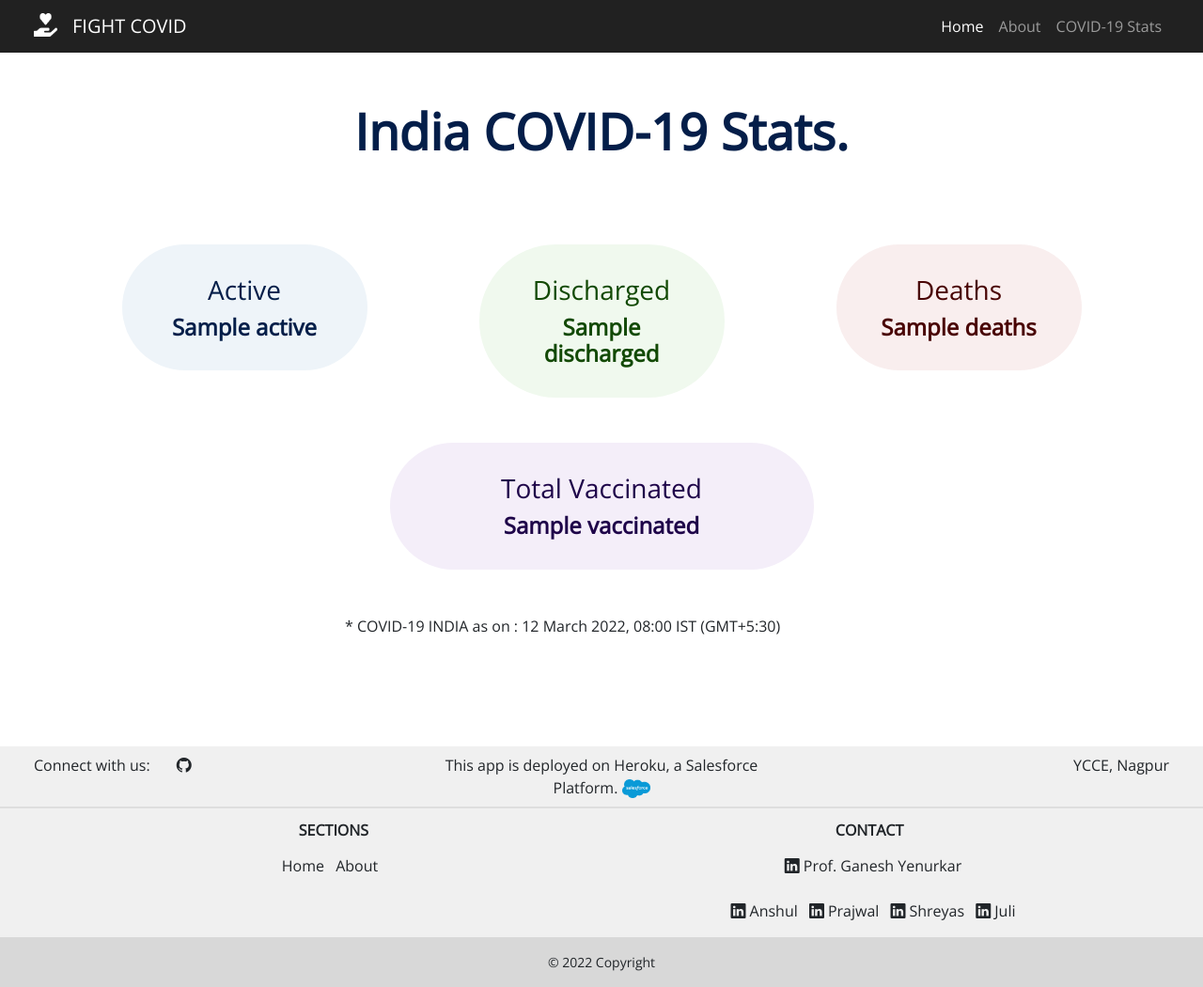
After one commit to anshulhedau10/fyp, a Flask app: template templates/covid_stats.html in a window 1280 px wide. The commit adds this page. Shown: the whole page at 94% size. Run offline with Flask 2, Linux system fonts and the light colour scheme; the template is opened without the code that fills it: most values are stand-ins (such as "Sample title", 1, 10 or a date in 2020); parts of the project's set-up code (start-up, migrations or seed data) failed here and were passed over; some libraries are stand-ins or nearby versions.

Commit message:
Added individual form & covid stats page

```diff
--- a/app.py
+++ b/app.py
@@ -10,6 +10,8 @@ from flask_mail import Mail, Message
 import pickle
 from pathlib import Path
 import threading
+import requests
+import bs4
 
 base_path = Path(__file__)
 
@@ -111,6 +113,43 @@ def downloadcsv():
     except:
         return 'csv file format is not available!'
 
+@app.route('/covid_stats') #display covid stats
+def covid_stats():
+    active, discharged, deaths, vaccinated, updatedOn = '', '', '', '', ''
+
+    URL = 'https://www.mohfw.gov.in/'
+    response = requests.get(URL).content
+    soup = bs4.BeautifulSoup(response, 'html.parser')
+
+    stats_section = soup.findAll('section', {'id':'site-dashboard'})
+    strong_list = stats_section[0].find_all('strong')
+    for ele in strong_list[2]:
+        if type(ele) == bs4.element.NavigableString:
+            active  = str(ele)
+            print(active)
+            break
+
+    for ele in strong_list[5]:
+        if type(ele) == bs4.element.NavigableString:
+            discharged = str(ele)
+            print(discharged)
+            break
+
+    for ele in strong_list[8]:
+        if type(ele) == bs4.element.NavigableString:
+            deaths = str(ele)
+            print(deaths)
+            break
+
+    vacc_stats = soup.findAll('span', {'class':'coviddata'})
+    for ele in vacc_stats[0]:
+        if type(ele) == bs4.element.NavigableString:
+            vaccinated = str(ele)
+            print(vaccinated)
+            break
+
+    return render_template('covid_stats.html', active = active, discharged = discharged, deaths = deaths, vaccinated = vaccinated)
+
 
 @app.route('/sendemail/') #send email
 def sendemail():
@@ -168,4 +207,4 @@ def maintenance():
 
 
 if __name__ == '__main__':
-    app.run(debug=True)
+    app.run(debug=False)
--- a/templates/base.html
+++ b/templates/base.html
@@ -51,6 +51,9 @@
                 <li class="nav-item">
                     <a class="nav-link" href="/about">About</a>
                 </li>
+                <li class="nav-item">
+                    <a class="nav-link" href="/covid_stats">COVID-19 Stats</a>
+                </li>
                 </ul>
             </div>
         </div>
@@ -86,14 +89,15 @@
                         <div class="row">
                             <div class="col-md-1 col-lg-4 col-xl-4 mx-auto mb-1 mb-md-0 text-center">
                                 <!-- Sections -->
-                                <h6 class="text-uppercase fw-bold">Sections</h6>
+                                <h6 class="text-uppercase fw-bold mb-3">Sections</h6>
                                 <p><a class="text-reset me-2" href="/">Home</a>
                                 <a class="text-reset me-2" href="/about">About</a></p>
                             </div>
 
                             <div class="col-md-1 col-lg-4 col-xl-4 mx-auto mb-md-0 mb-1 text-center">
                                 <!-- Links -->
-                                <h6 class="text-uppercase fw-bold">Contact</h6>
+                                <h6 class="text-uppercase fw-bold mb-3">Contact</h6>
+                                <a class="text-reset" href="https://www.linkedin.com/in/ganesh-yenurkar-39b4bb56/" target="_blank"><i class="bi bi-linkedin ms-2 me-1"></i>Prof. Ganesh Yenurkar</a><br/><br/>
                                 <p><a class="text-reset" href="https://www.linkedin.com/in/anshulhedau10/" target="_blank"><i class="bi bi-linkedin ms-2 me-1"></i>Anshul</a>
                                 <a class="text-reset" href="https://www.linkedin.com/in/prajwalhatwar2799/" target="_blank"><i class="bi bi-linkedin ms-2 me-1"></i>Prajwal</a>
                                 <a class="text-reset" href="https://www.linkedin.com/in/shreyas-rajurkar-1049aa1ba/" target="_blank"><i class="bi bi-linkedin ms-2 me-1"></i>Shreyas</a>
--- /dev/null
+++ b/templates/covid_stats.html
@@ -0,0 +1,55 @@
+{% extends 'base.html' %}
+{% block body %}
+
+    <div class="animated animatedFadeInUp fadeInUp">
+        <div class="container fw-bold" style="font-size:40pt; text-align:center; margin-top:100px; color: #041E49;">
+            India COVID-19 Stats.<br><br>
+        </div>
+        <div class="container">
+            <div class="row">
+                <div class="col-3 mx-auto">
+                    <div class="card border-0 rounded-pill" style="background-color: #EEF4F9; color: #041E49;">
+                        <div class="card-body mx-3 my-3 text-center">
+                            <h3 class="card-title">Active</h3>
+                            <h4 class="card-text fw-bold">{{ active }}</h4>
+                        </div>
+                    </div>
+                </div>
+                <div class="col-3 mx-auto">
+                    <div class="card border-0 rounded-pill" style="background-color: #f0f9ee; color: #124904;">
+                        <div class="card-body mx-3 my-3 text-center">
+                            <h3 class="card-title">Discharged</h3>
+                            <h4 class="card-text fw-bold">{{ discharged }}</h4>
+                        </div>
+                    </div>
+                </div>
+                <div class="col-3 mx-auto">
+                    <div class="card border-0 rounded-pill" style="background-color: #f9eeee; color: #490404;">
+                        <div class="card-body mx-3 my-3 text-center">
+                            <h3 class="card-title">Deaths</h3>
+                            <h4 class="card-text fw-bold">{{ deaths }}</h4>
+                        </div>
+                    </div>
+                </div>
+            </div>
+            <div class="row mt-5">
+                <div class="col-5 mx-auto">
+                    <div class="card border-0 rounded-pill" style="background-color: #f4eef9; color: #1e0449;">
+                        <div class="card-body mx-3 my-3 text-center">
+                            <h3 class="card-title">Total Vaccinated</h3>
+                            <h4 class="card-text fw-bold">{{ vaccinated }}</h4>
+                        </div>
+                    </div>
+                </div>
+            </div>
+            <div class="row mt-5">
+                <div class="col-6 mx-auto">
+                    <p>* COVID-19 INDIA as on : 12 March 2022, 08:00 IST (GMT+5:30)</p>
+                </div>
+            </div>
+
+
+        </div>
+    </div>
+
+{% endblock body %}
```
Also changed, not shown: templates/covid_data.html (deleted, +0 -94 lines), 3 other files.
